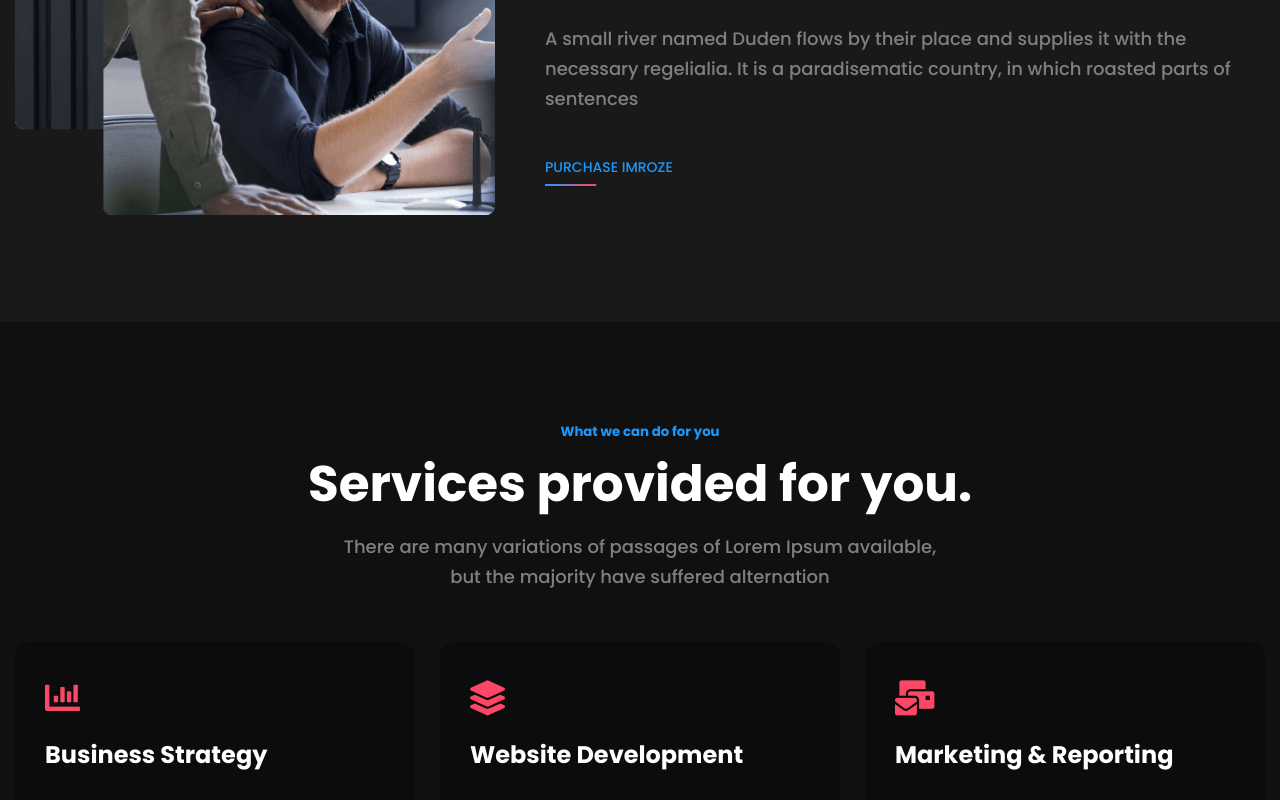
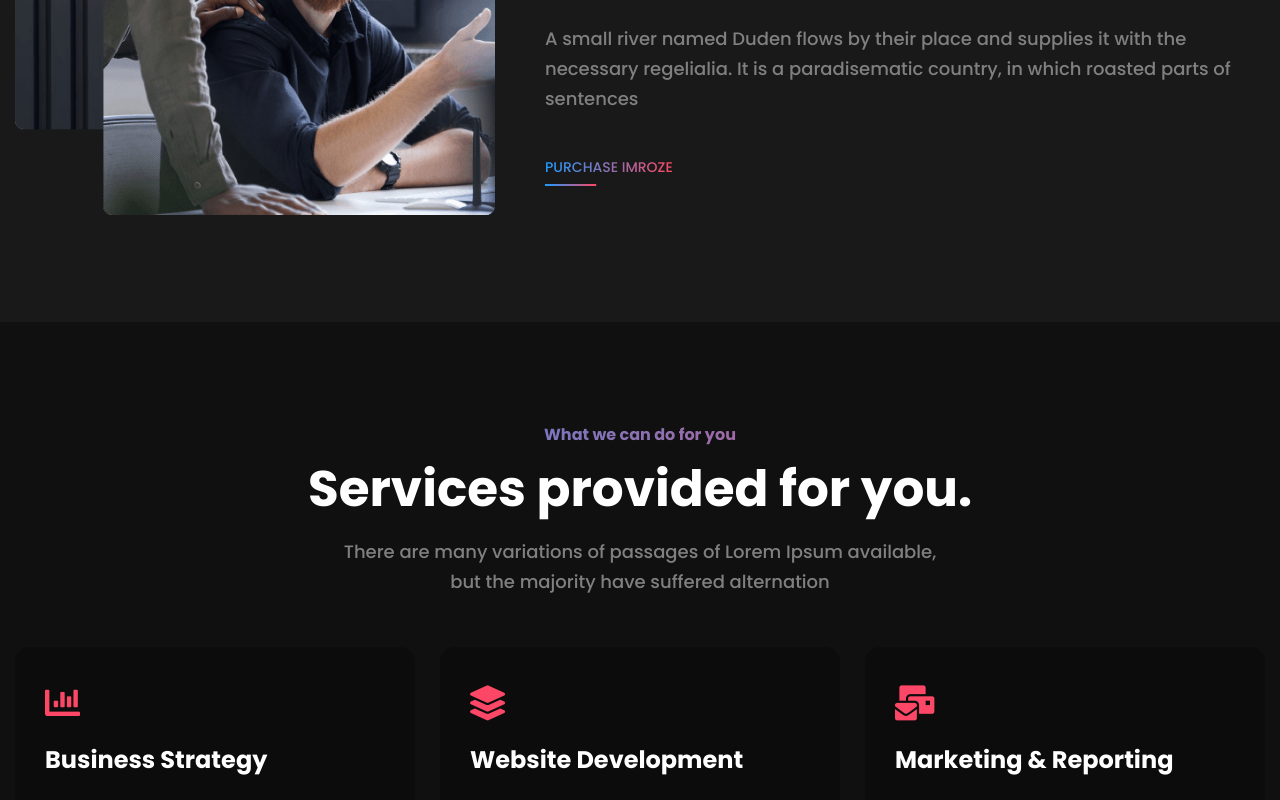
Before and after one commit to azizulwd/portfolio-website-clone, a plain HTML site: page index.html in a window 1280 px wide. Shown: the part 1393-2193 px from the top of the page. Drawn offline with Linux system fonts and the light colour scheme.

Commit message:
update gradient text color

```diff
--- a/styles/style.css
+++ b/styles/style.css
@@ -63,6 +63,9 @@ h2{
 h4{
     font-size: 24px;
 }
+h5{
+    font-size: 16px;
+}
 
 
 
@@ -102,11 +105,13 @@ header{
     margin-bottom: 100px;
 }
 .banner_text h1 {
-    color: #1c99fe;
     width: 1000px;
     margin: 0 auto;
     font-weight: 900;
     line-height: 120px;
+    background-image: linear-gradient(to right, #1d9aff, #fd4766);
+    -webkit-background-clip: text;
+    color: transparent;
 }
 .services_motivation {
     gap: 50px;
@@ -170,11 +175,13 @@ About-Css
     line-height: 30px;
 }
 .about_details a {
-    color: #1c99fe;
     font-size: 14px;
     display: inline-block;
     padding: 8px 0;
     position: relative;
+    background-image: linear-gradient(to right, #1d9aff, #fd4766);
+    -webkit-background-clip: text;
+    color: transparent;
 }
 .about_details a::after {
     content: '';
@@ -205,9 +212,12 @@ Service-Css
     margin-bottom: 50px;
     text-align: center;
 }
-.works_header h5{
-    color: #1c99fe;
+.works_header h5 {
     margin-bottom: 5px;
+    background-image: linear-gradient(to right, #1d9aff, #fd4766);
+    -webkit-background-clip: text;
+    color: transparent;
+    font-size: 16px;
 }
 .works_header h2{
     color: #fff;
```
